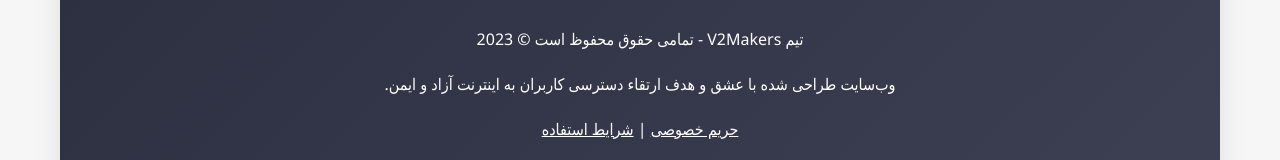
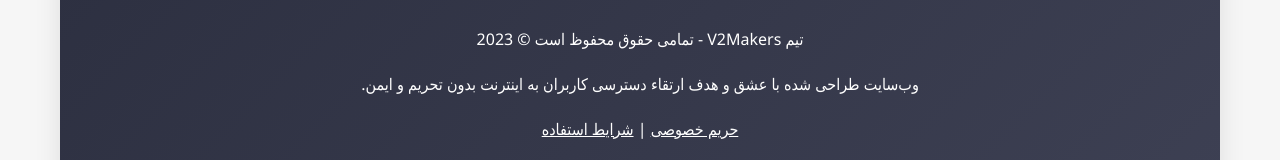
Before and after one commit to mizbanip/mizbanip.github.io, a plain HTML site: page index.html in a window 1280 px wide. Shown: the part 8037-8197 px from the top of the page. Drawn offline with Linux system fonts and the light colour scheme; a script that the page names is missing; a web font is replaced by a local one.

Commit message:
Update index.html

```diff
--- a/index.html
+++ b/index.html
@@ -762,7 +762,7 @@
         <footer>
             <div class="container">
                 <p>تیم V2Makers - تمامی حقوق محفوظ است &copy; 2023</p>
-                <p>وب‌سایت طراحی شده با عشق و هدف ارتقاء دسترسی کاربران به اینترنت آزاد و ایمن.</p>
+                <p>وب‌سایت طراحی شده با عشق و هدف ارتقاء دسترسی کاربران به اینترنت بدون تحریم و ایمن.</p>
                 <p><a href="#" style="color: white;">حریم خصوصی</a> | <a href="https://mizbanip.github.io" style="color: white;">شرایط استفاده</a></p>
             </div>
         </footer>
```
